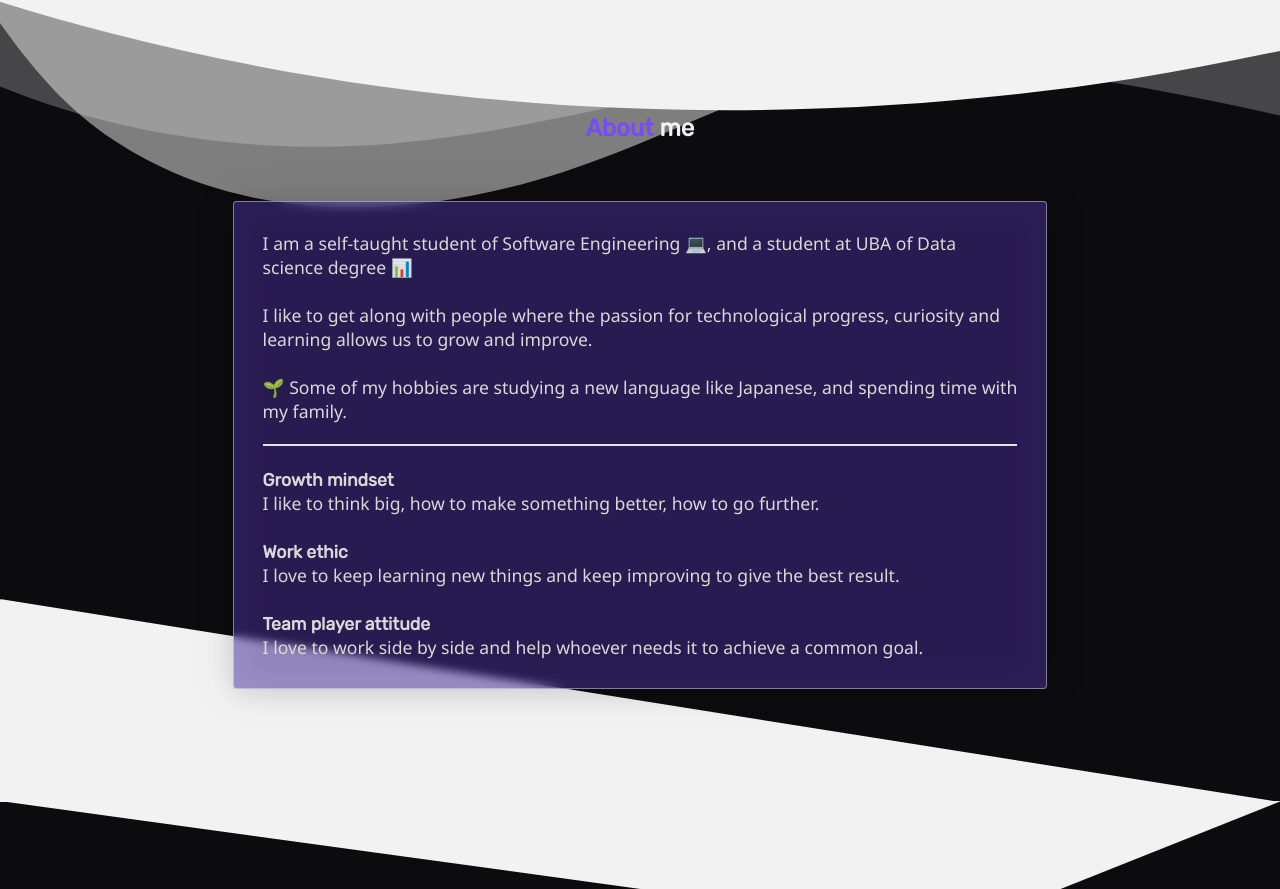
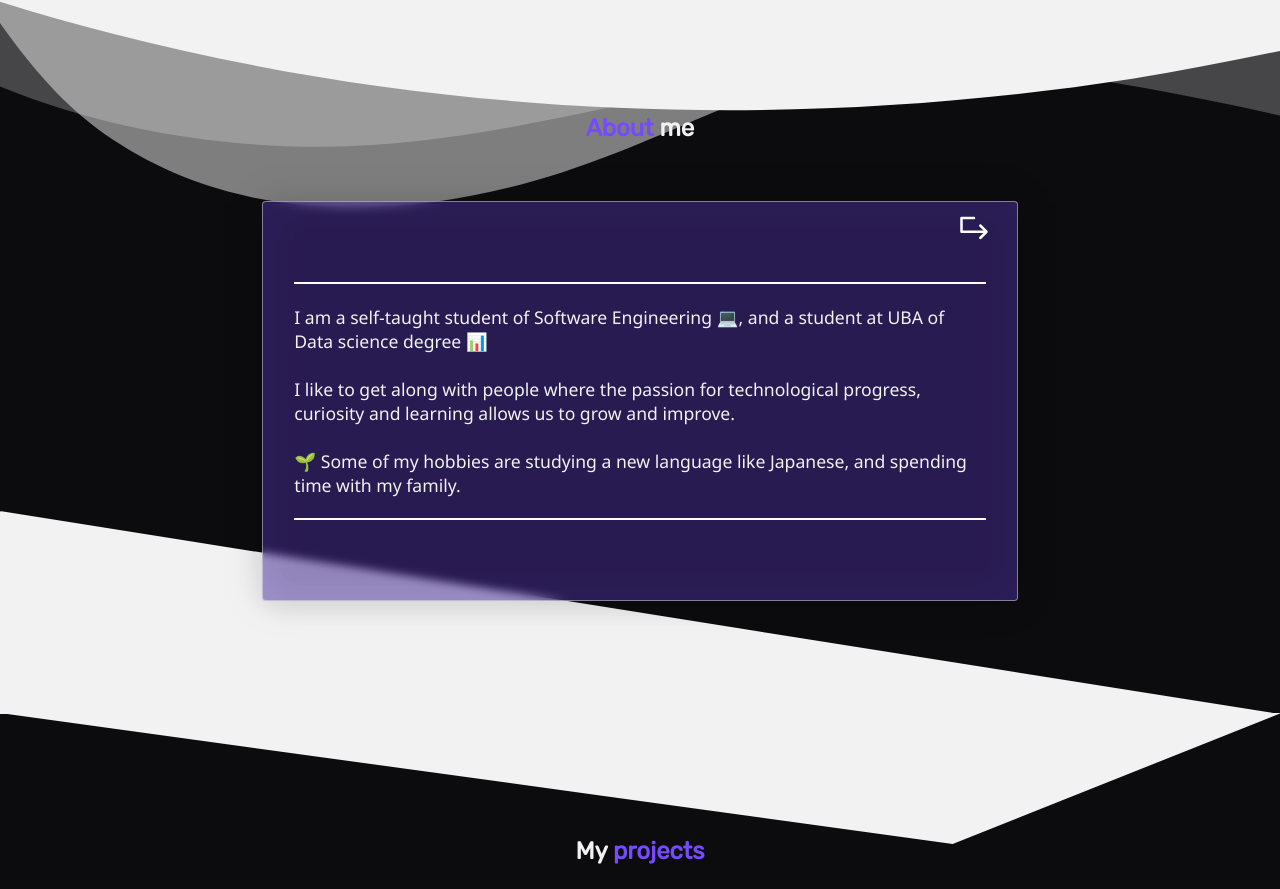
Before and after one commit to FedMG/fedmg-portfolio-v1, a React (Vite) app in the folder client/: page / in a window 1280 px wide. Shown: the part 475-1364 px from the top of the page. Built offline with nearby package versions, Linux system fonts and the light colour scheme.

Commit message:
feat(about): update style effect of the board
remove: previous effect with useBoardEffect hook of the board. Update: useCardEffect to get arguments and apply on the board

```diff
--- a/client/src/components/Board.jsx
+++ b/client/src/components/Board.jsx
@@ -1,56 +1,65 @@
-import { removeEffect } from '@/functions/board-effect'
-import { useBoardEffect } from '@/hooks/useBoardEffect'
-
-import { Typography } from './utils/Typography'
+import { useCardEffectRef } from "@/hooks/useCardEffect";
+import { Typography } from "./utils/Typography";
 
 export const Board = () => {
-  const {
-    methods: { getEvent, getTouchEvent },
-    object: references,
-    ref: board
-  } = useBoardEffect()
+  const cardRef = useCardEffectRef(true, true);
 
   return (
-    <div className='about-board-container grid-center'>
-      <div
-        className='about-board'
-        onMouseMove={getEvent}
-        onMouseLeave={() => removeEffect(references)}
-        onTouchStart={getTouchEvent}
-        onTouchMove={getTouchEvent}
-        onTouchEnd={() => removeEffect(references)}
-        ref={board}
+    <div className="about-board-container grid-center">
+      <div className="about-board">
+        <div className="about-card bk-drop" ref={cardRef}>
+          <svg
+            className="svg-about-board"
+            width="30px"
+            height="30px"
+            viewBox="0 0 24 24"
+            xmlns="http://www.w3.org/2000/svg"
           >
-        <div className='about-card bk-drop'>
-          <Typography as='p' style='about-text'>
-            I am a self-taught student of Software Engineering &#128187;, and a
-            student at UBA of Data science degree &#128202;
+            <path d="M22.706,15.708l-5,5a1,1,0,0,1-1.414-1.414L19.586,16H2a1,1,0,0,1-1-1V4A1,1,0,0,1,2,3H12a1,1,0,0,1,0,2H3v9H19.586l-3.293-3.293a1,1,0,0,1,1.414-1.414l5,5A1,1,0,0,1,22.706,15.708Z" />
+          </svg>
+          <div className="about-board-side board-front flex-center">
+            <Typography as="p" style="about-text">
+              <span className="hr" />
+              I am a self-taught student of Software Engineering &#128187;, and
+              a student at UBA of Data science degree &#128202;
               <br />
               <br />I like to get along with people where the passion for
-            technological progress, curiosity and learning allows us to grow and
-            improve.
+              technological progress, curiosity and learning allows us to grow
+              and improve.
               <br />
               <br />
               &#127793; Some of my hobbies are studying a new language like
               Japanese, and spending time with my family.
-            <span className='hr' />
+              <span className="hr" />
+            </Typography>
+          </div>
+
+          <div className="about-board-side board-back flex-center">
+            <Typography as="p" style="about-text">
+              <strong style={{ fontSize: '115%' }}>Soft-skills</strong>
+              <span className="hr" />
               <strong>Growth mindset</strong>
               <br />
-            I like to think big, how to make something better, how to go further.
+              I like to think big, how to make something better, how to go
+              further.
               <br />
               <br />
               <strong>Work ethic</strong>
               <br />
-            I love to keep learning new things and keep improving to give the best result.
+              I love to keep learning new things and keep improving to give the
+              best result.
               <br />
               <br />
               <strong>Team player attitude</strong>
-            <br />
-            I love to work side by side and help whoever needs it to achieve a common goal.
+              <br />I love to work side by side and help whoever needs it to
+              achieve a common goal.
+              <span className="hr" />
             </Typography>
-          <div className='background-effect container' />
+          </div>
+
+          <div className="background-effect container" />
         </div>
       </div>
     </div>
-  )
-}
+  );
+};
--- a/client/src/hooks/useCardEffect.jsx
+++ b/client/src/hooks/useCardEffect.jsx
@@ -1,61 +1,72 @@
-import { useEffect, useRef } from 'react'
+import { useEffect, useRef, useState } from "react";
 
 const clickType = {
   [false]: {
-    front: 'rotateY(180deg)',
-    back: 'rotateY(0deg)'
+    front: "rotateY(180deg)",
+    back: "rotateY(0deg)",
   },
   [true]: {
-    front: 'rotateY(0deg)',
-    back: 'rotateY(-180deg)'
-  }
-}
+    front: "rotateY(0deg)",
+    back: "rotateY(-180deg)",
+  },
+};
 
-export const useCardEffectRef = () => {
-  const cardRef = useRef(null)
-  // const [click, setClick] = useState(false)
+export const useCardEffectRef = (withClick = false, withButton = false) => {
+  const cardRef = useRef(null);
+  const [click, setClick] = useState(false);
 
-  const serveProps = () => ({
-    card: cardRef.current,
-    front: cardRef.current.children[0].style,
-    back: cardRef.current.children[1].style
-  })
+  const serveProps = () => {
+    if (!withButton) {
+      return {
+        card: cardRef.current,
+        front: cardRef.current.children[0].style,
+        back: cardRef.current.children[1].style,
+      };
+    }
+
+    if (withButton) {
+      return {
+        card: cardRef.current.children[0],
+        front: cardRef.current.children[1].style,
+        back: cardRef.current.children[2].style,
+      };
+    }
+  };
 
   const applyEnter = () => {
-    const { front, back } = serveProps()
+    const { front, back } = serveProps();
 
-    // clicks events
-    // front.transform = clickType[click].front
-    // back.transform = clickType[click].back
+    if (withClick) {
+      front.transform = clickType[click].front;
+      back.transform = clickType[click].back;
 
-    // if (click) {
-    //   return setClick(false)
-    // } else {
-    //   return setClick(true)
-    // }
+      if (click) {
+        return setClick(false);
+      } else {
+        return setClick(true);
+      }
+    }
 
-    front.transform = clickType.false.front
-    back.transform = clickType.false.back
+    front.transform = clickType.false.front;
+    back.transform = clickType.false.back;
 
     setTimeout(() => {
-      front.transform = clickType.true.front
-      back.transform = clickType.true.back
-    }, 1500)
-  }
+      front.transform = clickType.true.front;
+      back.transform = clickType.true.back;
+    }, 1500);
+  };
 
-  useEffect(
-    () => {
-      const { card } = serveProps()
-      card.addEventListener('mouseenter', applyEnter)
-      // card.addEventListener('click', applyEnter)
+  useEffect(() => {
+    const { card } = serveProps();
 
-      return () => card.removeEventListener('mouseenter', applyEnter)
-      // return () => card.removeEventListener('click', applyEnter)
-    },
-    [
-      /* click */
-    ]
-  )
+    if (withClick) {
+      card.addEventListener("click", applyEnter);
+      return () => card.removeEventListener("click", applyEnter);
+    } else {
+      card.addEventListener("mouseenter", applyEnter);
+      return () => card.removeEventListener("mouseenter", applyEnter);
+    }
+  }, [click]);
 
-  return cardRef
-}
+  return cardRef;
+};
--- a/client/src/styles/routes/about.css
+++ b/client/src/styles/routes/about.css
@@ -1,7 +1,21 @@
-.hr {
-  display: block;
-  margin: 1.2em 0;
-  border-bottom: 2px solid #ffffff;
+.about-board-side {
+  position: relative;
+  transition: all 1.2s ease;
+  backface-visibility: hidden;
+  width: 100%;
+  color: var(--primary-color);
+}
+
+.about-board-side.board-back {
+  position: absolute;
+  top: 0;
+  left: 0;
+  transform: rotateY(-180deg);
+}
+
+.about-board-side.board-front {
+  position: relative;
+  height: 100%;
 }
 
 .about-board-container {
@@ -10,23 +24,16 @@
 
 .about-board {
   margin: 0 2em;
-  perspective: 1100px;
+  perspective: 1000px;
 }
 
 .about-card {
-  --ab-padding: 1.8em;
   position: relative;
-  padding: var(--ab-padding);
+  height: 400px;
+  max-height: fit-content;
   background: rgba(var(--primary-card-bg-color));
   box-shadow: var(--ab-card-shadow);
   border-radius: var(--pjt-card-bd-rad);
-}
-
-.about-text {
-  color: var(--primary-color);
-  font-size: clamp(var(--ab-text-fz));
-  font-family: var(--secondary-ff);
-  max-width: 75ch;
 }
 
 .background-effect {
@@ -35,11 +42,62 @@
   position: absolute;
   top: 0;
   left: 0;
+  z-index: -1;
+}
+
+.hr {
+  display: block;
+  margin: 1.2em 0;
+  border-bottom: 2px solid #ffffff;
+}
+
+.about-text,
+.svg-about-board {
+  --ab-spacing: 1.8em;
+}
+
+.about-text {
+  position: relative;
+  --ab-spacing: 1.8em;
+  padding: var(--ab-spacing);
+  color: var(--primary-color);
+  font-size: clamp(var(--ab-text-fz));
+  font-family: var(--secondary-ff);
+  max-width: 75ch;
+}
+
+.svg-about-board {
+  margin-top: calc(var(--ab-spacing) - 1.1em);
+  margin-right: var(--ab-spacing);
+  position: absolute;
+  top: 0;
+  right: 0;
+  z-index: 90;
+  fill: #ffffff;
+  transition: transform 0.3s ease;
+}
+
+.svg-about-board:hover {
+  transform: rotate(4deg);
+  fill: #d1d1d1;
+}
+.svg-about-board:active {
+  transform: translateY(2.3px) rotate(4deg);
+  fill: #ffffff;
 }
 
 @media (max-width: 767px) {
-  .about-card {
-    padding: calc(var(--ab-padding) - 0.9em);
+  .svg-about-board:active {
+    transform: none;
+  }
+
+  .svg-about-board {
+    margin-top: calc(var(--ab-spacing) - 1.3em);
+    margin-right: calc(var(--ab-spacing) - 0.9em);
+  }
+  .about-text {
+    padding: calc(var(--ab-spacing) - 0.9em);
+    padding-top: calc(var(--ab-spacing) - 0.4em);
   }
 
   .about-board-container {
```
Lines whose indentation alone changed are shown as unchanged.
